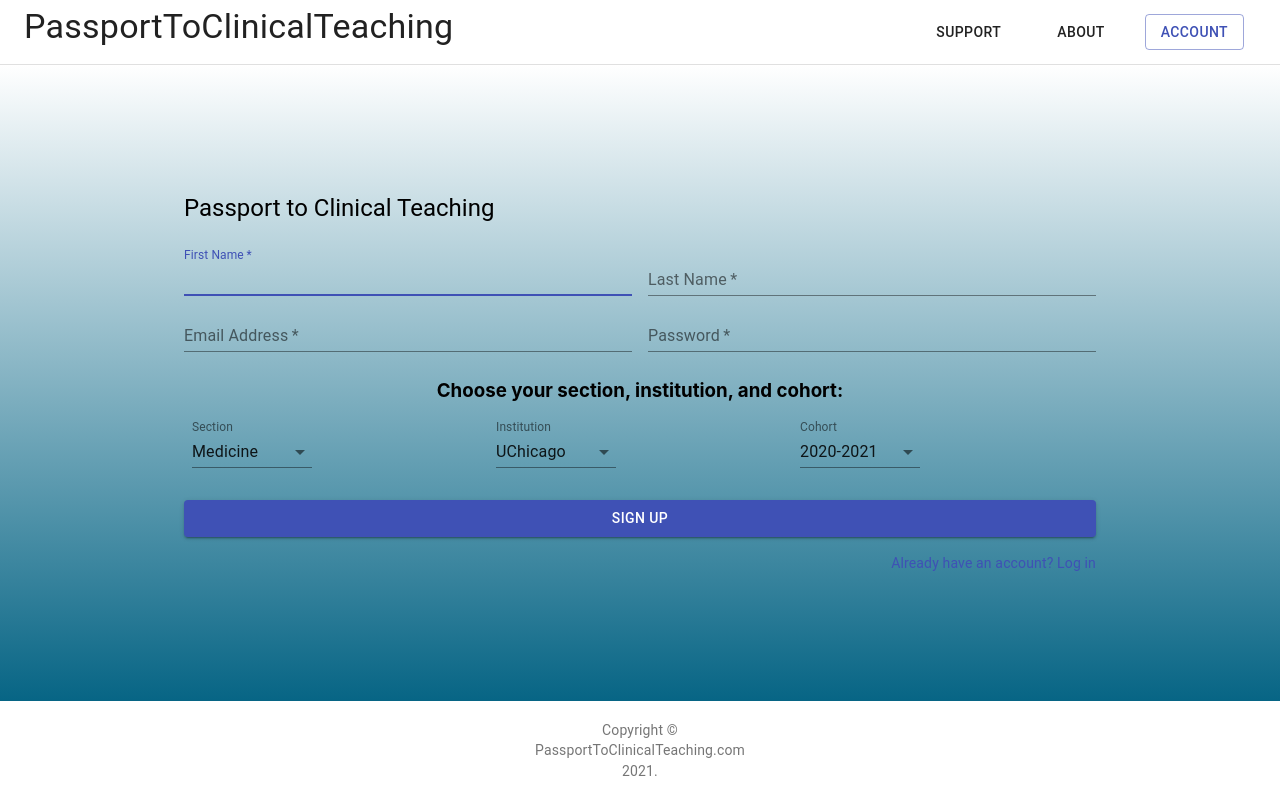
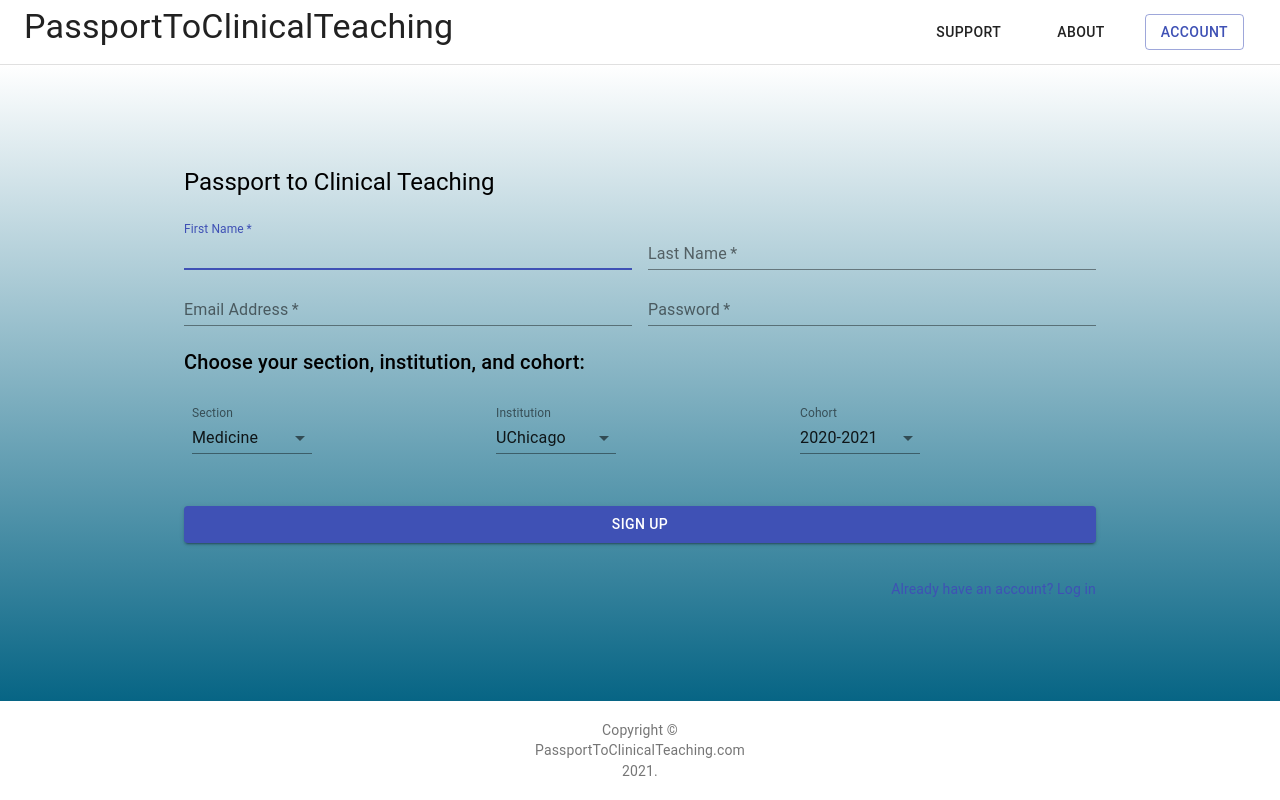
Before and after one commit to Medical-Passport/MedicalTeachingPassport, a Next.js app: page /user/register in a window 1280 px wide. Built offline with nearby package versions, Linux system fonts and the light colour scheme.

Commit message:
Refactor: Modified spacing.

```diff
--- a/pages/user/login.jsx
+++ b/pages/user/login.jsx
@@ -77,6 +77,8 @@ export default function Login() {
                   />
                 </Grid>
               </Grid>
+              <Grid container>
+
               <Button
                 type="submit"
                 fullWidth
@@ -86,6 +88,8 @@ export default function Login() {
               >
                 Log In
               </Button>
+              </Grid>
+              <br/>
               <Grid container>
                 <Grid item xs>
                   <Link href="#" variant="body2">
@@ -93,7 +97,7 @@ export default function Login() {
                   </Link>
                 </Grid>
                 <Grid item>
-                  <Link href="#" variant="body2">
+                  <Link href="/user/register" variant="body2">
                     {"Don't have an account? Sign up"}
                   </Link>
                 </Grid>
--- a/pages/user/register.jsx
+++ b/pages/user/register.jsx
@@ -13,7 +13,13 @@ import Container from "@material-ui/core/Container";
 import FormControlLabel from "@material-ui/core/FormControlLabel";
 import Checkbox from "@material-ui/core/Checkbox";
 import Box from "@material-ui/core/Box";
-import { Select, MenuItem, FormControl, InputLabel,NativeSelect } from "@material-ui/core";
+import {
+  Select,
+  MenuItem,
+  FormControl,
+  InputLabel,
+  NativeSelect,
+} from "@material-ui/core";
 import FormHelperText from "@material-ui/core/FormHelperText";
 
 const useStyles = makeStyles((theme) => ({
@@ -102,10 +108,14 @@ export default function Login() {
                   autoComplete="current-password"
                 />
               </Grid>
-              <Grid container justify="center">
-                <h3>Choose your section, institution, and cohort:</h3>
             </Grid>
+            <br/>
+            <Grid container component="main" maxWidth="md">
+              <Typography  component="h1" variant="h6">
+                Choose your section, institution, and cohort:
+              </Typography>
             </Grid>
+            <br/>
             <Grid container>
               <Grid item xs>
                 <FormControl className={classes.formControl}>
@@ -153,6 +163,7 @@ export default function Login() {
                 </FormControl>
               </Grid>
             </Grid>
+            <br/>
             <Grid container>
               <Grid item xs>
                 <Button
@@ -166,9 +177,10 @@ export default function Login() {
                 </Button>
               </Grid>
             </Grid>
+            <br/>
             <Grid container>
               <Grid container justify="flex-end">
-                <Link href="#" variant="body2">
+                <Link href="/user/login" variant="body2">
                   {"Already have an account? Log in"}
                 </Link>
               </Grid>
```
Lines whose indentation alone changed are shown as unchanged.
